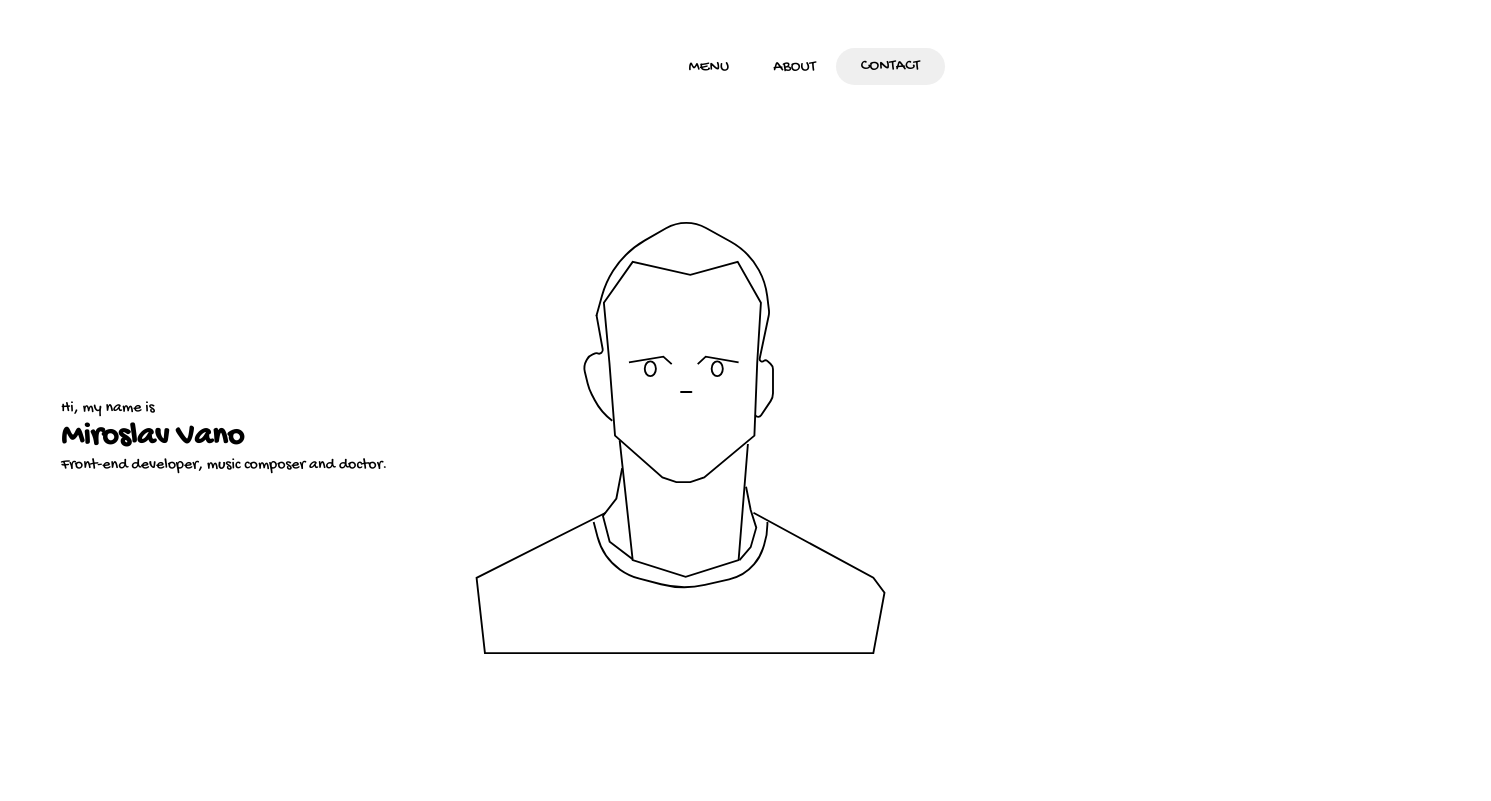
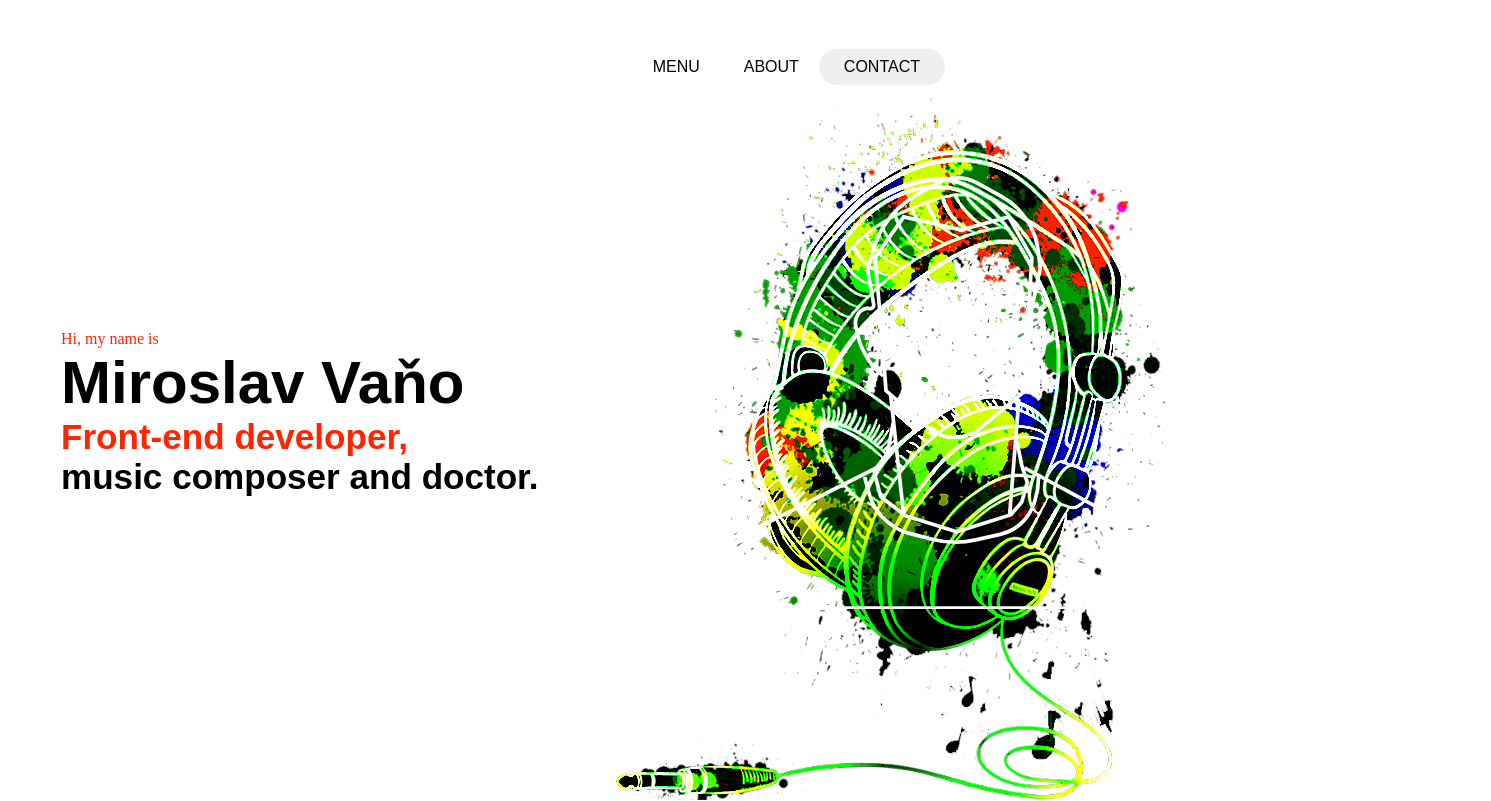
Before and after one commit to anadreth/dev-portfolio, a plain HTML site: page index.html in a window 1280 px wide. Shown: the full height of the page, 1491 px wide, since content can reach past the window. Drawn offline with Linux system fonts and the light colour scheme; a web font is replaced by a local one.

Commit message:
more changes

```diff
--- a/index.html
+++ b/index.html
@@ -7,6 +7,8 @@
         <title>Miroslav Vano</title>
         <meta name="description" content="Personal site of front-end developet Miroslav Vano">
         <meta name="viewport" content="width=device-width, initial-scale=1">
+        <link href="https://fonts.cdnfonts.com/css/sf-mono" rel="stylesheet">
+        <link href="https://fonts.cdnfonts.com/css/calibre" rel="stylesheet">
         <link rel="stylesheet" href="styles.css">
     </head>
     <body>
@@ -24,9 +26,11 @@
             <div class="home-page">
                 <div class="div_headline">
                     <p class="headline_p">Hi, my name is</p>
-                    <h1 class="headline_h1">Miroslav Vano</h1>
-                    <p class="headline_p2">Front-end developer, music composer and doctor.</p>
+                    <h1 class="headline_h1">Miroslav Vaňo</h1>
+                    <h3 class="headline_p2"><span id="green">Front-end developer, </span></h3>
+                    <h3 class="headline_p2">music composer and doctor.</h3>
                 </div>
+                <div class="div_profile">
                     <svg class="svg_profile" width="422" height="433" viewBox="0 0 222 233" fill="none" xmlns="http://www.w3.org/2000/svg">
                         <path d="M72.5 76.5L69.5 44L85 22L116 29L141.5 22L154 44L152 76.5L150.5 115.5L123.5 138L116 140.5H108.5L101 138L75.5 115.5L72.5 76.5Z" stroke="black"/>
                         <path d="M65.5 51L68.527 40.1028C69.8351 35.3936 71.8337 30.9042 74.4577 26.7807V26.7807C78.755 20.0278 84.6264 14.4182 91.5682 10.4331L102.934 3.90808C106.253 2.00265 110.014 1 113.841 1V1C117.553 1 121.204 1.94307 124.451 3.74071L137.59 11.0139C144.063 14.5971 149.381 19.9493 152.924 26.4444V26.4444C155.287 30.7754 156.805 35.5156 157.399 40.4131L158.316 47.9856C158.438 48.9884 158.394 50.0043 158.186 50.9927L153.347 73.9748C153.076 75.2657 154.603 76.16 155.596 75.2913V75.2913C156.113 74.8382 156.887 74.8382 157.404 75.2913L159.134 76.8048C160.002 77.5643 160.5 78.6616 160.5 79.8151V92.681C160.5 94.1931 160.052 95.6714 159.214 96.9296L154.117 104.574C153.366 105.701 151.697 105.661 151 104.5V104.5" stroke="black"/>
@@ -42,8 +46,12 @@
                         <path d="M97.5 79.5C97.5 81.8334 96.0472 83.5 94.5 83.5C92.9528 83.5 91.5 81.8334 91.5 79.5C91.5 77.1666 92.9528 75.5 94.5 75.5C96.0472 75.5 97.5 77.1666 97.5 79.5Z" stroke="black"/>
                         <path d="M111 92H116.618" stroke="black" stroke-linecap="round"/>
                     </svg>
+                    <img src="headphones.png" id="headphones">
+                </div>
             </div>
         </main>
+        <footer>
+        </footer>
         <script src="index.js" async defer></script>
     </body>
 </html>
--- a/styles.css
+++ b/styles.css
@@ -1,7 +1,6 @@
-@font-face {
-    font-family: GochiHand;
-    src: url(/GochiHand-Regular.ttf);
-}
+
+@import url('https://fonts.cdnfonts.com/css/sf-mono');
+@import url('https://fonts.cdnfonts.com/css/calibre');
 
 * {
     box-sizing: border-box; /*The CSS box-sizing property allows us to include the padding and border in an element's total width and height. */
@@ -9,8 +8,11 @@
     padding: 0;
 }
 
+body {
+    min-height: 100vh;
+}
 li, a, button {
-    font-family: GochiHand, sans-serif;
+    font-family: 'SF Mono', sans-serif;
     font-weight: 500;
     font-size: 16px;
     color: black;
@@ -35,12 +37,7 @@ header {
 
 /* RESPONSIVE HEADER!!! CHANGE TO HAMBURGER*/
 .nav_links li {
-    visibility: hidden;
-    position:absolute;
-    padding: -2;
-    margin: 0;
-    width: 0;
-    height: 0;
+    display: none;
 }
 
 @media (min-width: 440px) {
@@ -56,11 +53,14 @@ header {
 
 
 .nav_links li a {
-    transition: all 0.3s ease 0s;
+    transition: all 0.5s ease 0s;
 }
+.nav_links li:hover {
+    transform: scale(1.1,1.1);
+}
+.nav_links li a:hover {
+    color: #FF2500;
 
-.nav_links li a:hover {
-    color: rgba(63, 156 , 91, 1);
 }
 
 button {
@@ -73,45 +73,95 @@ button {
 }
 
 button:hover {
-    background-color:  rgb(0, 0, 0, 0.8);
+    background-color: #FF2500;
     color: white;
 }
 
-.home-page {
+
+/*.home-page {
     text-align: center;
     height: 35vw;
     padding: 0 20px
 }
     .div_headline{
-        font-family: GochiHand, sans-serif;
+        font-family: 'Calibre', sans-serif;
         text-align: left;
     }
-    .svg_profile {
+
+    #headphones {
+        position: absolute;
         background-color: transparent;
-        width: 100%;
+        z-index: -100;
+        top: 5%;
+        left: 50%;
+        transform: scale(0.8);
+        filter: invert(100%) sepia(0%) saturate(150%) hue-rotate(257deg) brightness(100%) contrast(500%);
     }
+    .headline_p {
+        font-family: 'SF Mono';
+        font-size: 10;
+    }*/
 
-@media (min-width: 600px) {
+@media (min-width: 1000px) {
     .home-page {
+        background-color: transparent;
+        font-size: 30px;
         display: flex;
         justify-content: space-between;
         align-items: center;
-        height: 35vw;
-        margin-top: 10vh;
-        padding: 0 20px
+        height: 70vh;
+        padding: 0 20px;
+        width: 100%;
+
     }
         .div_headline{
+            background-color: transparent;
             display: inline-block;
             font-family: GochiHand, sans-serif;
             text-align: left;
-            padding-left: 20%;
-            width: 50%;
+            width: 30%;
+            margin-left: 20%;
+            min-width: 500px;
+            white-space: nowrap;
 
         }
+        .div_profile {
+            min-width: 500px;
+            background-color: transparent;
+            display: inline-block;
+            font-family: GochiHand, sans-serif;
+            text-align: left;
+            margin-right: 20%;
+            width: 30%;
+            white-space: nowrap;
+        }
         .svg_profile {
-            display: inline-block;
+            position: relative;
+            top: -120px;
+            left: 180px;
+            max-width: 100%;
+            height: auto;
+            stroke-width: 2px;
             background-color: transparent;
-            padding-right: 10%;
-            width: 50%;
+            filter: invert(100%) sepia(0%) saturate(150%) hue-rotate(257deg) brightness(100%) contrast(500%);
+        }
+        #headphones {
+            position: relative;
+            top: 40px;
+            left: -350px;
+            max-width: 100%;
+            height: auto;
+            background-color: transparent;
+            z-index: -100;
+            filter: invert(100%) sepia(0%) saturate(150%) hue-rotate(257deg) brightness(100%) contrast(500%);
+            transform: scale(1.1,1.1);
+        }
+        .headline_p {
+            font-family: 'SF Mono';
+            font-size: 16px;
+            color: #FF2500;
+        }
+        #green {
+            color: #FF2500;
         }
 }
```
Also changed, not shown: headphones.png (added). Lines whose indentation alone changed are shown as unchanged.
